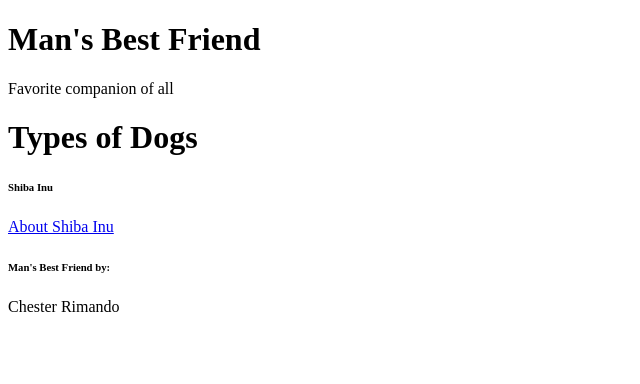
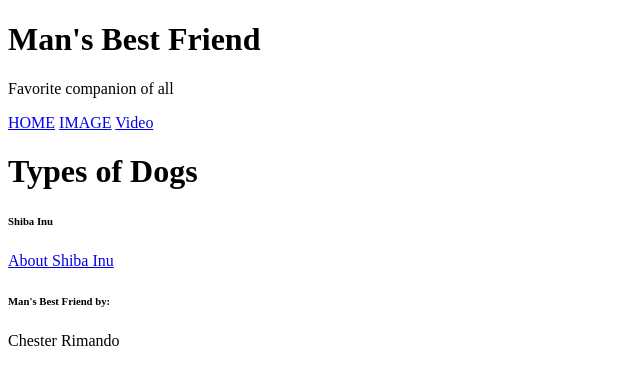
Before and after one commit to Chester-R/HTML-and-CSS-Projects, a plain HTML site: page Dogs_page_1.html in a window 1280 px wide. Shown: the whole page, without its empty margins (0-640 px from the left). Drawn offline with Linux system fonts and the light colour scheme.

Commit message:
Add nav command.

```diff
--- a/Dogs_page_1.html
+++ b/Dogs_page_1.html
@@ -9,6 +9,11 @@
 				<h1>Man's Best Friend</h1>
 				<p>Favorite companion of all</p>
 			</header>
+			<nav>
+				<a href="Assignment.html">HOME<a/>
+				<a href="Pictures.html">IMAGE<a/>
+				<a href="Videos.html">Video<a/>
+			</nav>
 			<main>
 				<h1>Types of Dogs</h1>
 			</main>
```
